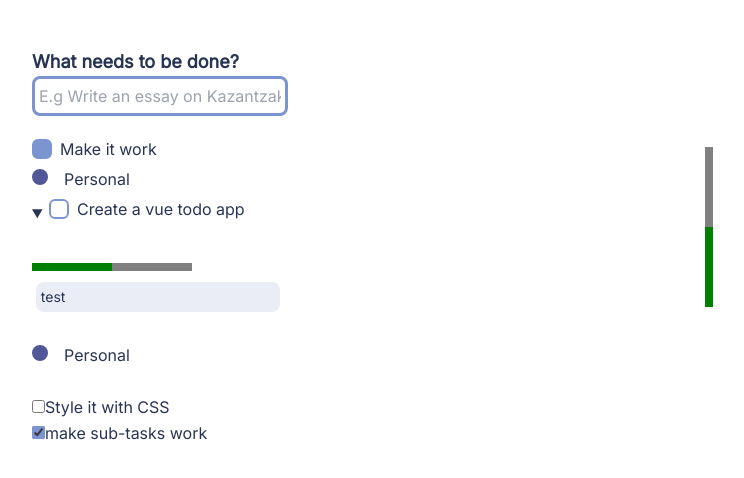
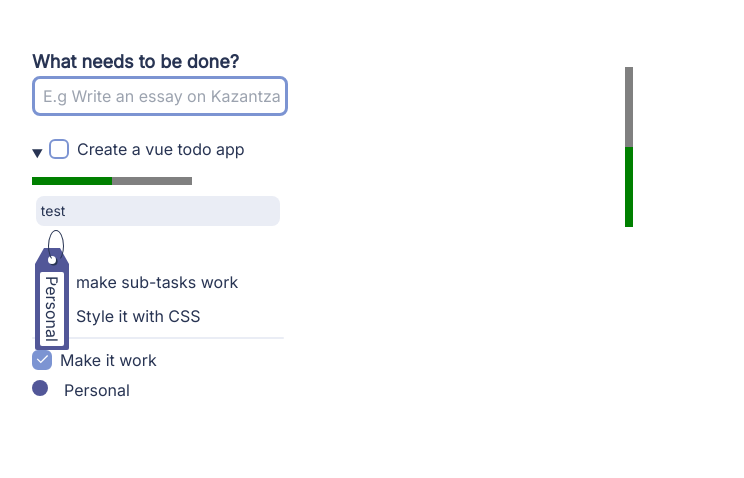
Before and after one commit to GeorgeDaris/Fill-Your-Glass-Task-Manager, a Vue app: page / in a window 1280 px wide. Shown: the top 478 px of the page, without its empty margins (16-760 px from the left). Built offline with nearby package versions, Linux system fonts and the light colour scheme.

Commit message:
Started adding SVGs for the buttons, implementing the label tags with a new and reusable component, and cleaned up parts of the layout

```diff
--- a/src/App.vue
+++ b/src/App.vue
@@ -8,6 +8,12 @@ import ProgressBar from "./components/ProgressBar.vue";
 
 // let title = ref("Fill Your Cup Todo App (test)");
 const todos = reactive([
+  {
+    id: 1,
+    title: "Make it work",
+    category: "Personal",
+    completed: true,
+  },
   {
     id: 0,
     title: "Create a vue todo app",
@@ -26,12 +32,6 @@ const todos = reactive([
         completed: false,
       },
     ],
-  },
-  {
-    id: 1,
-    title: "Make it work",
-    category: "Personal",
-    completed: true,
   },
 ]);
 
--- a/src/assets/main.css
+++ b/src/assets/main.css
@@ -23,7 +23,7 @@
 
 .glass progress {
   transform: rotate(-90deg);
-  transform-origin: right;
+  transform-origin: center;
 }
 
 progress::-moz-progress-bar {
--- a/src/components/AddTodo.vue
+++ b/src/components/AddTodo.vue
@@ -2,6 +2,8 @@
 <script setup>
 import { ref, reactive, computed, nextTick, watch } from "vue";
 import CreateCategory from "./CreateCategory.vue";
+import ToolTip from "./ToolTip.vue";
+import CategoryLabel from "./CategoryLabel.vue";
 
 defineProps(["categories"]);
 const emit = defineEmits(["add-todo", "add-category"]);
@@ -15,7 +17,7 @@ const todoInfo = ref({
     work: "Work",
     personal: "Personal",
   },
-  button: "Add todo",
+  button: "Add to-do",
 });
 
 const newTodo = reactive({
@@ -107,7 +109,7 @@ watch(newTodo, async (newerTodo) => {
     </label>
     <br />
     <input
-      class="title-input border-[0.2rem] rounded-lg p-1 border-accentColor w-64 bg-inherit hover:border-accentLight"
+      class="title-input border-[0.2rem] rounded-lg p-1 pl-2 border-accentColor w-64 bg-inherit transition-all duration-100 hover:border-accentLight"
       :placeholder="todoInfo.placeholder"
       type="text"
       v-model.trim="newTodo.title"
@@ -119,7 +121,7 @@ watch(newTodo, async (newerTodo) => {
     <!-- <br /> -->
     <Transition name="slide-fade">
       <div
-        class="flex flex-col justify-between border-[0.2rem] rounded-lg rounded-t-none p-1 border-accentColor w-64 max-h-[30rem] overflow-auto bg-bgColor dark:bg-darkBg absolute z-[3] top-[4.1rem] scroll-container shadow-[0.2rem_0.2rem_0px_0px_#ffffff,0.4rem_0.4rem_0px_0px_#7DDECD] dark:shadow-[0.2rem_0.2rem_0px_0px_#1d212a,0.4rem_0.4rem_0px_0px_#7DDECD]"
+        class="flex flex-col justify-between border-[0.2rem] rounded-lg rounded-t-none p-1 border-accentColor w-64 max-h-[30rem] overflow-auto bg-bgColor dark:bg-darkBg absolute z-[3] top-[4.1rem] scroll-container shadow-[0.3rem_0.3rem_0px_0px_#ffffff,0.4rem_0.4rem_0px_0px_#7DDECD] dark:shadow-[0.3rem_0.3rem_0px_0px_#1d212a,0.4rem_0.4rem_0px_0px_#7DDECD]"
         v-show="newTodo.title"
       >
         <label class="m-1">
@@ -145,13 +147,39 @@ watch(newTodo, async (newerTodo) => {
                 ref="subTaskInput"
               />
               <button
-                class="absolute bottom-[0.27rem] right-1 w-[2.2rem] h-[2.2rem] z-[4] rounded-lg rounded-l-none bg-accentColor text-bgColor text-xl font-bold transition-colors duration-3d00 hover:bg-accentLight hover:transition-colors hover:duration-300 dark:text-darkBg"
+                class="absolute bottom-[0.27rem] right-1 w-[2.2rem] h-[2.2rem] z-[4] rounded-lg rounded-l-none bg-accentColor text-bgColor text-xl font-bold flex items-center justify-center transition-colors duration-3d00 hover:bg-accentLight hover:transition-colors hover:duration-300 dark:text-darkBg"
                 @click.prevent="addSubTask"
-                tooltip="Add sub-task"
+                aria-describedby="'subtask'"
               >
-                +
+                <svg
+                  class=""
+                  width="20"
+                  height="20"
+                  viewBox="0 0 34 34"
+                  fill="none"
+                  xmlns="http://www.w3.org/2000/svg"
+                >
+                  <rect
+                    class="fill-bgColor dark:fill-darkBg"
+                    y="15.3024"
+                    width="33.8837"
+                    height="3.27907"
+                    rx="1.63953"
+                    fill="white"
+                  />
+                  <rect
+                    class="fill-bgColor dark:fill-darkBg"
+                    x="18.5814"
+                    width="33.8837"
+                    height="3.27907"
+                    rx="1.63953"
+                    transform="rotate(90 18.5814 0)"
+                    fill="white"
+                  />
+                </svg>
               </button>
             </div>
+            <!-- <ToolTip :tooltip-parent="'subtask'"> Add a new sub task </ToolTip> -->
             <p class="m-1" v-if="subTaskWarn">
               {{ subTaskWarnMessage }}
             </p>
@@ -172,7 +200,7 @@ watch(newTodo, async (newerTodo) => {
             {{ todoInfo.category.title }}
           </h3>
           <ul>
-            <li v-for="category in categories">
+            <li v-for="category in categories" :key="category.id">
               <div
                 class="color-indicator"
                 :style="{ 'background-color': category.color }"
@@ -200,7 +228,10 @@ watch(newTodo, async (newerTodo) => {
         </section>
         <CreateCategory @send-category="sendCategory"></CreateCategory>
         <!-- <br /> -->
-        <button @click.enter.prevent="sendTodo">
+        <button
+          class="p-1 m-1 bg-accentColor rounded-lg hover:bg-accentLight text-bgColor dark:text-darkBg"
+          @click.enter.prevent="sendTodo"
+        >
           {{ todoInfo.button }}
         </button>
       </div>
--- /dev/null
+++ b/src/components/CategoryLabel.vue
@@ -0,0 +1,30 @@
+<script setup>
+defineProps(["labelColor"]);
+// console.log(labelColor);
+// console.log(fullConfig.theme.width[4]);
+</script>
+
+<template>
+  <div class="ml-4">
+    <div
+      class="string inline-block relative w-4 h-8 border-[0.05rem] border-textColor border-b-[transparent] rounded-[70%] -mb-2 -mr-3 z-[2] after:content-[''] after:w-[0.52rem] after:h-[0.5rem] after:bg-labelColor after:absolute after:bottom-[0.22rem] after:-left-[0.2rem] dark:border-bgColor"
+    ></div>
+    <div
+      class="label inline-block text-bgColor p-1 pl-6 relative rounded-sm rotate-90 origin-left transition-all duration-700 after:content-[''] after:block after:absolute after:left-0 after:bottom-0 after:width-0 after:border-t-solid after:border-t-[0.6rem] after:border-t-[var(--label-color)] after:border-l-solid after:border-l-[1rem] after:border-l-bgColor before:content-[''] before:block before:absolute before:left-0 before:top-0 before:width-0 before:border-b-solid before:border-b-[0.6rem] before:border-b-[var(--label-color)] before:border-l-solid before:border-l-[1rem] before:border-l-bgColor hover:rotate-[80deg] hover:transition-all hover:duration-700 before:dark:border-l-darkBg after:dark:border-l-darkBg"
+      :style="{ 'background-color': labelColor, '--label-color': labelColor }"
+    >
+      <span
+        class="label-paper bg-bgColor text-textColor py-0.5 px-1 rounded-sm relative before:content-[''] before:inline-block before:absolute before:-left-4 before:top-2 before:w-2 before:h-2 before:bg-bgColor before:rounded-full z-[1] before:shadow-[0.1rem_-0.1rem_0rem_0rem] before:shadow-textColor before:dark:bg-darkBg before:dark:shadow-bgColor"
+      >
+        <slot />
+      </span>
+    </div>
+  </div>
+</template>
+
+<style scoped>
+/*using CSS custom variables with tailwind's arbitrary values to change the background color of the pseudo elements with Vue's style bindings*/
+:root {
+  --label-color: red;
+}
+</style>
--- a/src/components/ProgressBar.vue
+++ b/src/components/ProgressBar.vue
@@ -4,7 +4,7 @@ defineProps(["total"]);
 </script>
 
 <template>
-  <div>
+  <div class="">
     <progress
       :max="total.length"
       :value="total.filter((item) => item.completed).length"
--- a/src/components/TodoItem.vue
+++ b/src/components/TodoItem.vue
@@ -1,8 +1,9 @@
 <script setup>
 import { inject, ref } from "vue";
 import ProgressBar from "./ProgressBar.vue";
-import EditTodo from "./EditTodo.vue";
+// import EditTodo from "./EditTodo.vue";
 import EditItem from "./EditItem.vue";
+import CategoryLabel from "./CategoryLabel.vue";
 
 defineProps(["todo"]);
 defineEmits(["delete-todo"]);
@@ -69,12 +70,12 @@ const handleCheckbox = (todo) => {
         ref="summaryCheckbox"
       /> -->
       <label
-        class="inline-flex items-center my-1"
+        class="inline-flex items-center my-1 relative"
         :for="todo.title"
         @dblclick="openEditForm"
       >
         <input
-          class="appearance-none border-[0.15rem] rounded-md p-2 border-accentColor bg-inherit checked:bg-accentColor"
+          class="appearance-none border-[0.15rem] rounded-md p-2 border-accentColor bg-inherit peer checked:bg-accentColor"
           type="checkbox"
           :checked="todo.completed"
           v-model="todo.completed"
@@ -82,11 +83,28 @@ const handleCheckbox = (todo) => {
           @keyup.space="handleCheckbox(todo)"
           ref="summaryCheckbox"
         />
+        <svg
+          class="absolute ml-1 hidden peer-checked:block"
+          xmlns="http://www.w3.org/2000/svg"
+          fill="none"
+          viewBox="0 0 16 12"
+          width="13"
+          height="9"
+        >
+          <path
+            class="fill-bgColor dark:fill-darkBg"
+            fill="white"
+            d="M 0.375 5.78125 L 1.5625 4.5625 L 5.6875 8.625 L 14.2188 0.124999 L 15.4375 1.34375 L 5.6875 11.0625 L 0.375 5.78125 Z"
+          />
+        </svg>
         <span class="pl-2">
           {{ todo.title }}
         </span>
       </label>
-      <div class="edit-container" :class="btnActive">
+      <div
+        class="edit-container absolute right-0 top-0 flex"
+        :class="btnActive"
+      >
         <button @click="openEditForm" @focus="showBtns">
           {{ editingText }}
         </button>
@@ -107,30 +125,57 @@ const handleCheckbox = (todo) => {
       >
         {{ todo.description }}
       </p>
-      <br />
+      <!-- <br /> -->
       <div v-for="category in categories" :key="JSON.stringify(category)">
-        <span
+        <!-- <span
           v-if="category.title === todo.category"
           class="todo-color"
           :style="{ '--category-color': category.color }"
           >{{ todo.category }}</span
+        > -->
+        <!--Changing the color of the before element-->
+        <CategoryLabel
+          :labelColor="category.color"
+          v-if="category.title === todo.category"
         >
-        <!--Changing the color of the before element-->
+          {{ category.title }}
+        </CategoryLabel>
       </div>
-      <br />
+      <!-- <br /> -->
     </summary>
     <ul>
       <li
-        v-for="task in todo.subTasks.slice().reverse()"
+        class="ml-4"
+        v-for="task in todo.subTasks"
         :key="JSON.stringify(task)"
       >
+        <!-- v-for="task in todo.subTasks.slice().reverse()" this shouldn't be needed -->
+        <label :for="task.title" class="inline-flex items-center my-1">
           <input
+            class="appearance-none border-[0.15rem] rounded-full p-2 border-accentColor bg-inherit checked:bg-accentColor peer"
             type="checkbox"
             :checked="task.completed"
             v-model="task.completed"
             :id="task.title"
           />
-        <label :for="task.title">{{ task.title }}</label>
+          <svg
+            class="absolute ml-1 hidden peer-checked:block"
+            xmlns="http://www.w3.org/2000/svg"
+            fill="none"
+            viewBox="0 0 16 12"
+            width="13"
+            height="9"
+          >
+            <path
+              class="fill-bgColor dark:fill-darkBg"
+              fill="white"
+              d="M 0.375 5.78125 L 1.5625 4.5625 L 5.6875 8.625 L 14.2188 0.124999 L 15.4375 1.34375 L 5.6875 11.0625 L 0.375 5.78125 Z"
+            />
+          </svg>
+          <span class="pl-2">
+            {{ task.title }}
+          </span>
+        </label>
         <!-- <div class="edit-container" :class="btnActive">
           <button @click="openEditForm" @focus="showBtns">
             {{ editingText }}
@@ -162,7 +207,7 @@ const handleCheckbox = (todo) => {
       @dblclick="openEditForm"
     >
       <input
-        class="appearance-none border-[0.15rem] rounded-md p-2 border-accentColor bg-inherit checked:bg-accentColor"
+        class="appearance-none border-[0.15rem] rounded-md p-2 border-accentColor bg-inherit cursor-pointer hover:border-accentLight checked:bg-accentColor peer"
         type="checkbox"
         :checked="todo.completed"
         v-model="todo.completed"
@@ -170,6 +215,20 @@ const handleCheckbox = (todo) => {
         @keyup.space="handleCheckbox(todo)"
         ref="summaryCheckbox"
       />
+      <svg
+        class="absolute ml-1 hidden peer-checked:block"
+        xmlns="http://www.w3.org/2000/svg"
+        fill="none"
+        viewBox="0 0 16 12"
+        width="13"
+        height="9"
+      >
+        <path
+          class="fill-bgColor dark:fill-darkBg"
+          fill="white"
+          d="M 0.375 5.78125 L 1.5625 4.5625 L 5.6875 8.625 L 14.2188 0.124999 L 15.4375 1.34375 L 5.6875 11.0625 L 0.375 5.78125 Z"
+        />
+      </svg>
       <span class="pl-2">
         {{ todo.title }}
       </span>
--- a/src/components/TodoListNew.vue
+++ b/src/components/TodoListNew.vue
@@ -34,7 +34,7 @@ defineEmits(["delete-todo"]);
     </h4> -->
     <ul class="pr-1 w-64 max-h-96 overflow-auto scroll-container">
       <li
-        class="todo-list-item"
+        class="todo-list-item group"
         v-for="todo in todos.slice().reverse()"
         :key="todo.id"
       >
@@ -42,6 +42,9 @@ defineEmits(["delete-todo"]);
           :todo="todo"
           @delete-todo="$emit('delete-todo', todo)"
         ></TodoItem>
+        <hr
+          class="bg-lightGrey dark:bg-lightDark h-[0.15rem] border-none rounded-full my-1 group-last:hidden group-even:bg-hrOdd dark:group-even:bg-hrDarkOdd"
+        />
       </li>
     </ul>
   </section>
--- a/tailwind.config.js
+++ b/tailwind.config.js
@@ -10,8 +10,10 @@ module.exports = {
         accentLight: "#89a4e9",
         lightGrey: "#EAEDF5",
         lightDark: "#343945",
+        hrOdd: "#F5EAF0",
         darkBg: "#1D212A",
         darkText: "#E7ECF8",
+        hrDarkOdd: "#403C40",
       },
       fontFamily: {
         inter: ["Inter", "sans-serif"],
```
Also changed, not shown: src/components/CreateCategory.vue (+36 -5 lines), src/components/ToolTip.vue (+10 -2 lines). Lines whose indentation alone changed are shown as unchanged.
